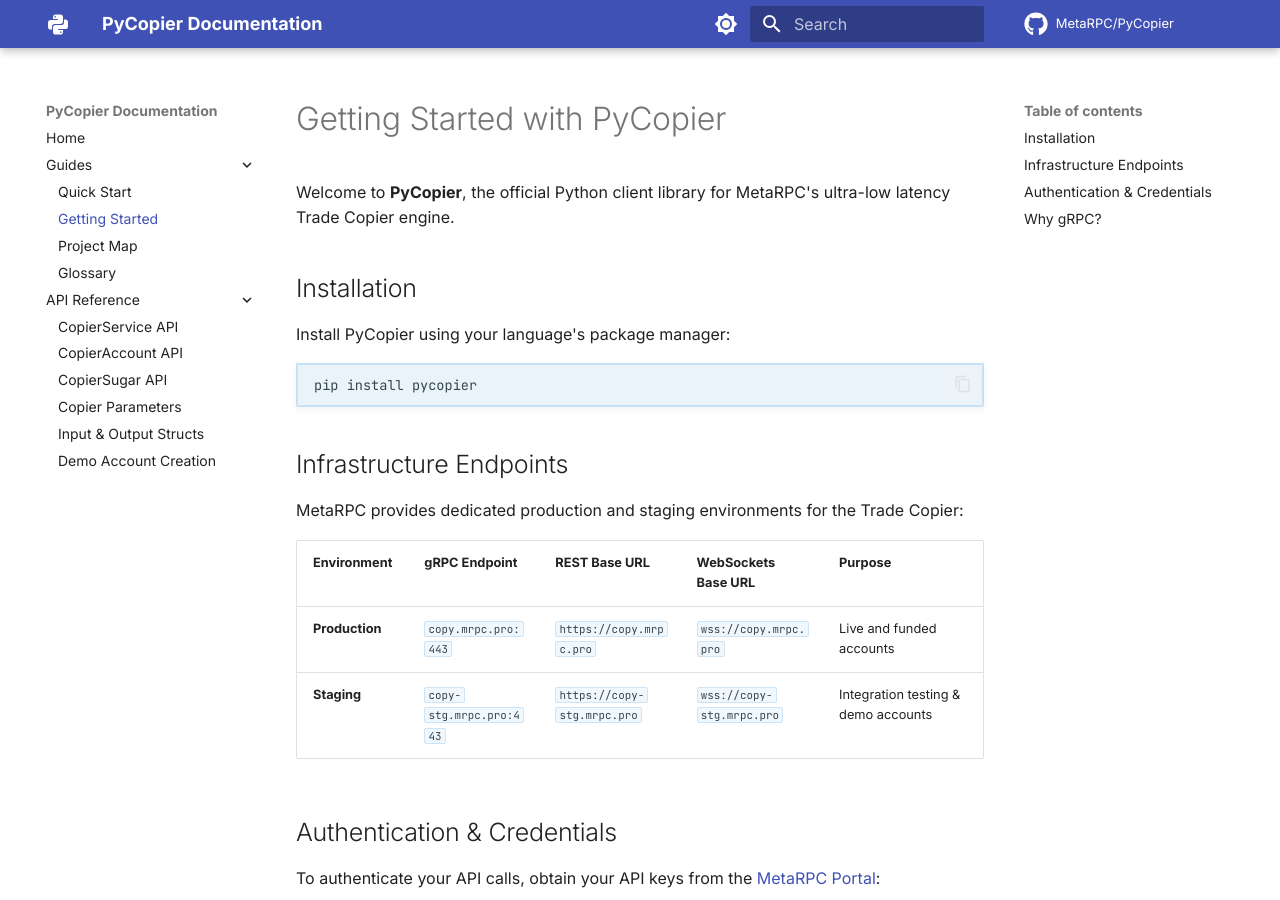
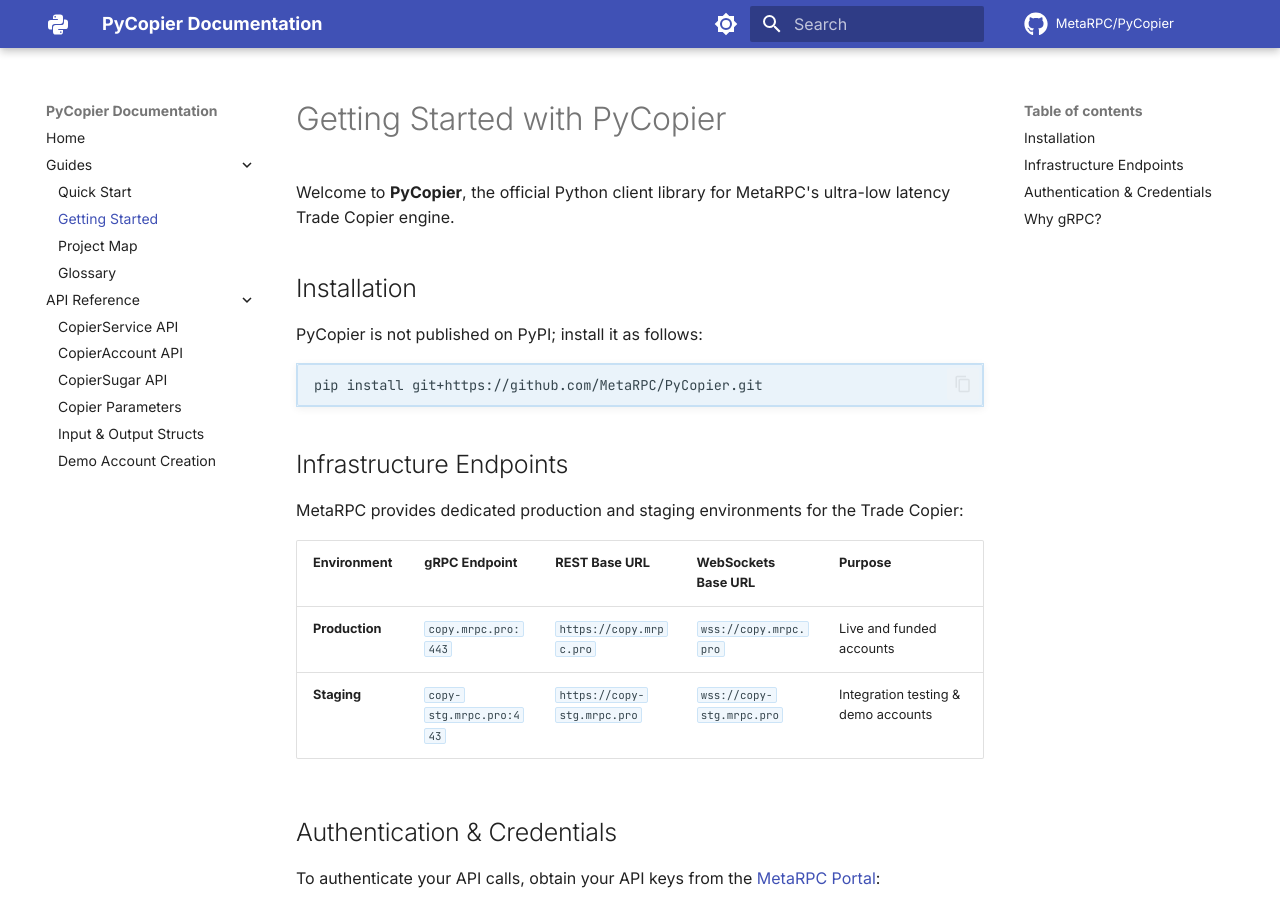
Before and after one commit to MetaRPC/PyCopier, an MkDocs documentation site: the page built from docs/All_Guides/GETTING_STARTED.md, in a window 1280 px wide and 900 px high. Built offline with MkDocs 1.6.1 and Material for MkDocs 9.7.7, drawn with Linux system fonts in a browser that asks for light colours; comment, search, counter and statistics services are not loaded.

Commit message:
docs: the install commands are the ones that work
The package is not on a package registry (vcpkg, crates.io, rubygems, NuGet, Maven Central, npm or PyPI as the case may be),
so the guide shows how it is installed from this repository. Same commands as the hub at https://mrpc.pro/sandbox-apis.

Co-Authored-By: Claude Sonnet 5.5 <noreply@anthropic.com>

````diff
--- a/docs/All_Guides/GETTING_STARTED.md
+++ b/docs/All_Guides/GETTING_STARTED.md
@@ -4,10 +4,10 @@ Welcome to **PyCopier**, the official Python client library for MetaRPC's ultra-
 
 ## Installation
 
-Install PyCopier using your language's package manager:
+PyCopier is not published on PyPI; install it as follows:
 
 ```bash
-pip install pycopier
+pip install git+https://github.com/MetaRPC/PyCopier.git
 ```
 
 ## Infrastructure Endpoints
````
Also changed, not shown: README.md (+2 -2 lines).
